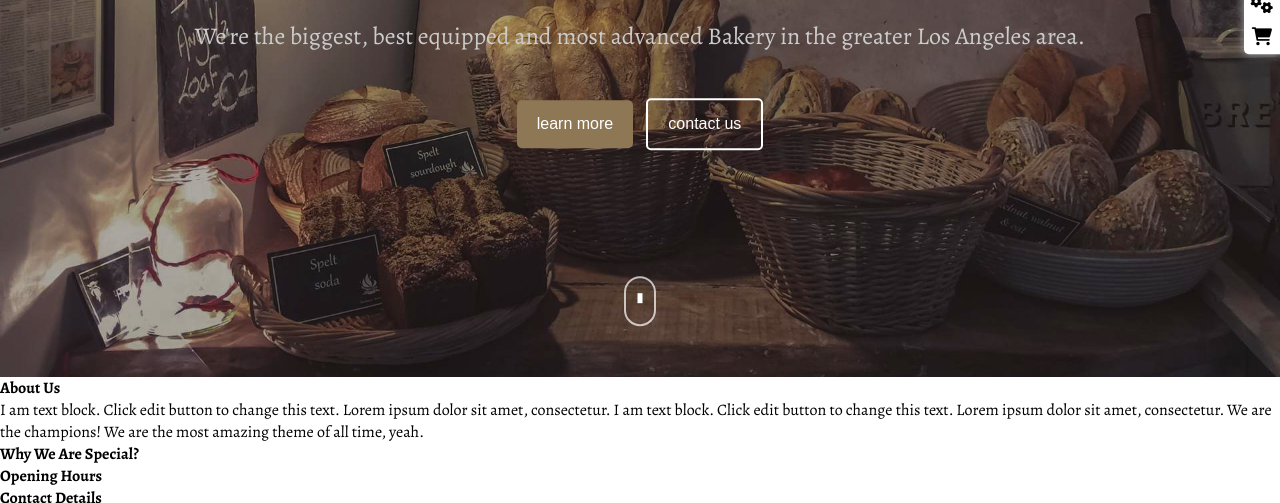
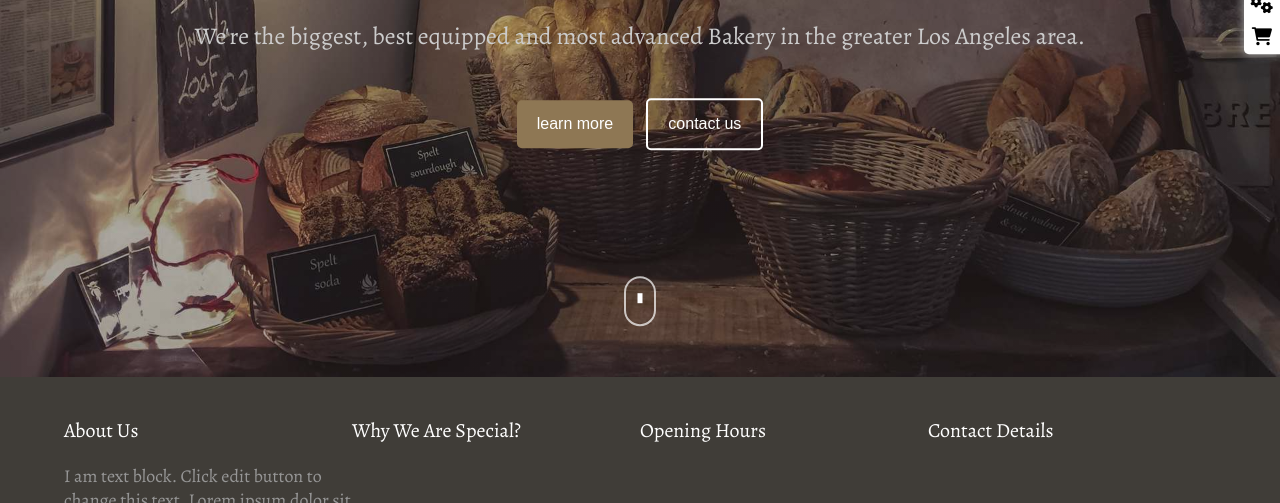
Before and after one commit to Safei-Ashraf/bakery-temp, a plain HTML site: page index.html in a window 1280 px wide. Shown: the part 423-926 px from the top of the page. Drawn offline with nearby package versions, Linux system fonts and the light colour scheme.

Commit message:
footer links

```diff
--- a/css/style.css
+++ b/css/style.css
@@ -233,6 +233,37 @@ li{
 }
 /***** End hero *****/
 /***** footer *****/
+footer{
+    background: #403d38;
+    color: #969696;
+}
+.footerLinks{
+    display: flex;
+}
+.footerLinks .paddingY{
+    padding: 1.875rem 0;
+}
+.footerTitle{
+    font-size: 1.25rem;
+    margin-bottom: 1.25rem;
+    color: #fff;
+    font-weight: 300;
+}
+.footerText{
+    font-size: 1.125rem;
+}
+.about{
+    width: 25%;
+}
+.special{
+    width: 25%;
+}
+.hours{
+    width: 25%;
+}
+.details{
+    width: 25%;
+}
 .copywrite{
     background: var(--footer-bg);
     display: flex;
--- a/index.html
+++ b/index.html
@@ -77,7 +77,7 @@
         </section>
     </main>
     <footer>
-        <section class="footerLinks">
+        <section class="footerLinks paddingY container">
             <div class="about">
                 <h4 class="footerTitle">About Us</h4>
                 <p class="footerText">
```
